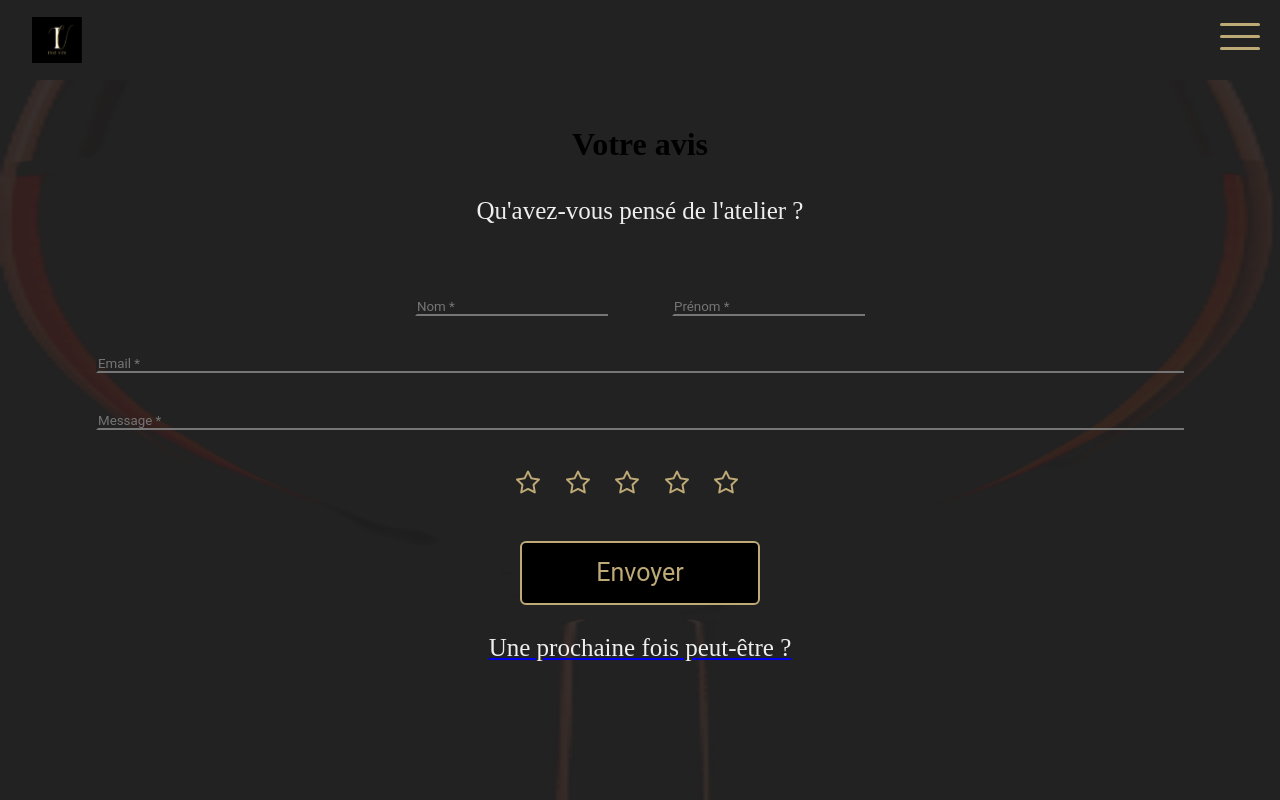
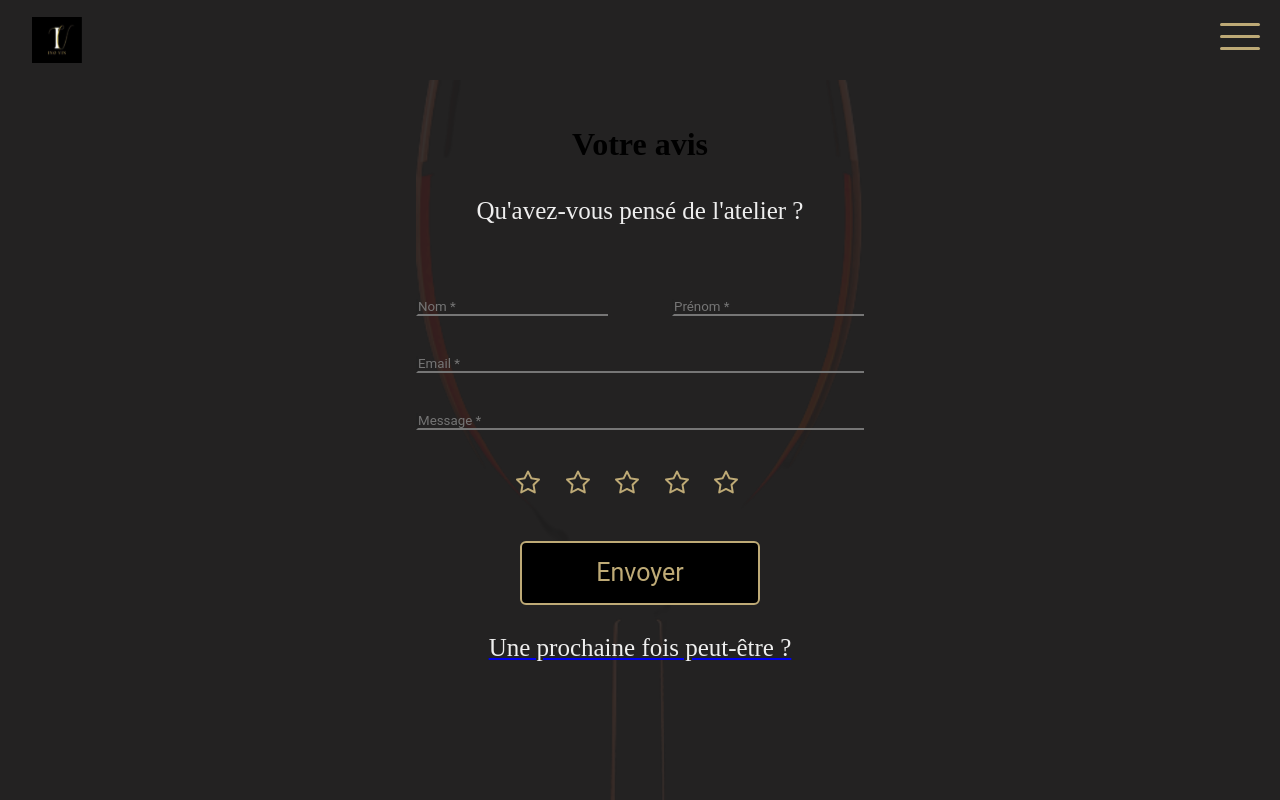
Before and after one commit to Mogwaie/Inovin, a React (Vite) app in the folder frontend/: page /reviews in a window 1280 px wide. Built offline with nearby package versions, Linux system fonts and the light colour scheme.

Commit message:
css mobile done

```diff
--- a/frontend/src/assets/styles/pages/_reviewsPage.scss
+++ b/frontend/src/assets/styles/pages/_reviewsPage.scss
@@ -54,3 +54,37 @@ svg {
     height: 3vh;
     width: 3vh;
 }
+
+@media screen and (min-width: $app-tablet) {
+   .wineGlass {
+    width: 70vw;
+    margin-right: 15vw;
+    margin-left: 15vw;
+   }
+   .reviewsInput {
+    width: 30vw;
+   }
+   .nameInput {
+    margin-right: 10vw;
+   }
+   .longInput {
+    width: 65vw;
+   }
+  }
+
+  @media screen and (min-width: $app-desktop) {
+    .wineGlass {
+     width: 35vw;
+     margin-right: 32.5vw;
+     margin-left: 32.5vw;
+    }
+    .reviewsInput {
+     width: 15vw;
+    }
+    .nameInput {
+     margin-right: 10vw;
+    }
+    .longInput {
+     width: 35vw;
+    }
+   }
```
